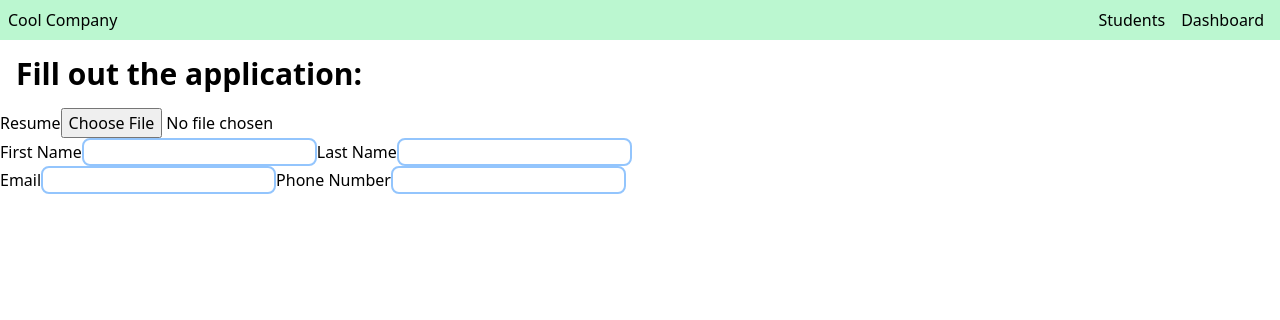
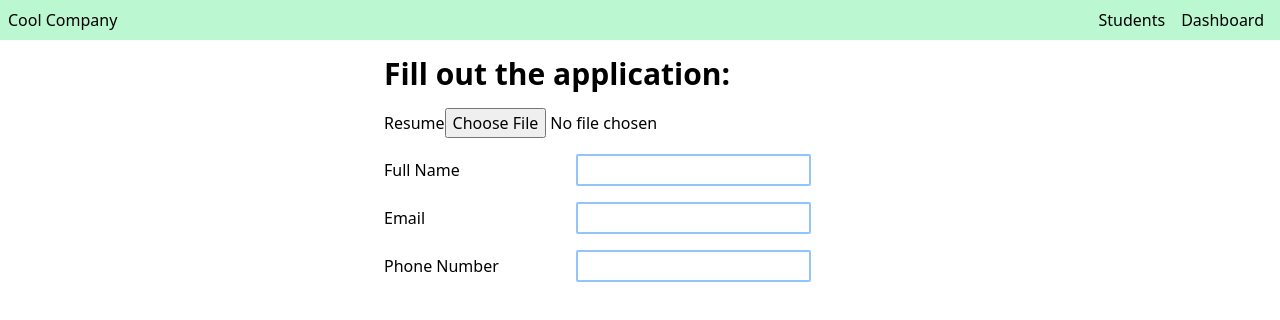
Before and after one commit to masroor47/careers-page-and-resume-parser, a Next.js app: page /apply in a window 1280 px wide. Shown: the top 320 px of the page. Built offline with nearby package versions, Linux system fonts and the light colour scheme.

Commit message:
added styling to apply page and form

```diff
--- a/app/apply/ApplicationForm.tsx
+++ b/app/apply/ApplicationForm.tsx
@@ -5,24 +5,32 @@
 export default function ApplicationForm() {
 
   return (
-    <form className="">
+    <form className="w-[32rem]">
       <label >Resume</label>
       <input type="file" />
 
-      <div>
-        <label htmlFor="">First Name</label>
-        <input className="border-2 border-blue-300 rounded-lg" type="text" name="" id="" />
+      <div className="flex my-4">
+        <div className="w-48 py-1">
+          <label htmlFor="">Full Name</label>
+        </div>
 
-        <label htmlFor="">Last Name</label>
-        <input className="border-2 border-blue-300 rounded-lg" type="text" name="" id="" />
+          <input className="border-2 border-blue-300 rounded-sm" type="text" name="" id="" />
       </div>
 
-      <div>
-        <label htmlFor="">Email</label>
-        <input className="border-2 border-blue-300 rounded-lg" type="text" name="" id="" />
+      <div className="flex my-4">
+        <div className="w-48 py-1">
+          <label htmlFor="">Email</label>
+        </div>
 
-        <label htmlFor="">Phone Number</label>
-        <input className="border-2 border-blue-300 rounded-lg" type="text" name="" id="" />
+          <input className="border-2 border-blue-300 rounded-sm" type="text" name="" id="" />
+      </div>
+
+      <div className="flex my-4">
+        <div className="w-48 py-1">
+          <label htmlFor="">Phone Number</label>
+        </div>
+
+          <input className="border-2 border-blue-300 rounded-sm" type="text" name="" id="" />
       </div>
 
     </form>
--- a/app/apply/page.tsx
+++ b/app/apply/page.tsx
@@ -3,8 +3,10 @@ import ApplicationForm from "./ApplicationForm"
 
 export default function Page() {
   return (
-    <main>
-      <h1 className="text-3xl font-semibold p-4">Fill out the application:</h1>
+    <main className="flex flex-col items-center">
+      <div className="w-[32rem]">
+        <h1 className="text-3xl font-semibold py-4">Fill out the application:</h1>
+      </div>
 
       <ApplicationForm />
     </main>
```
